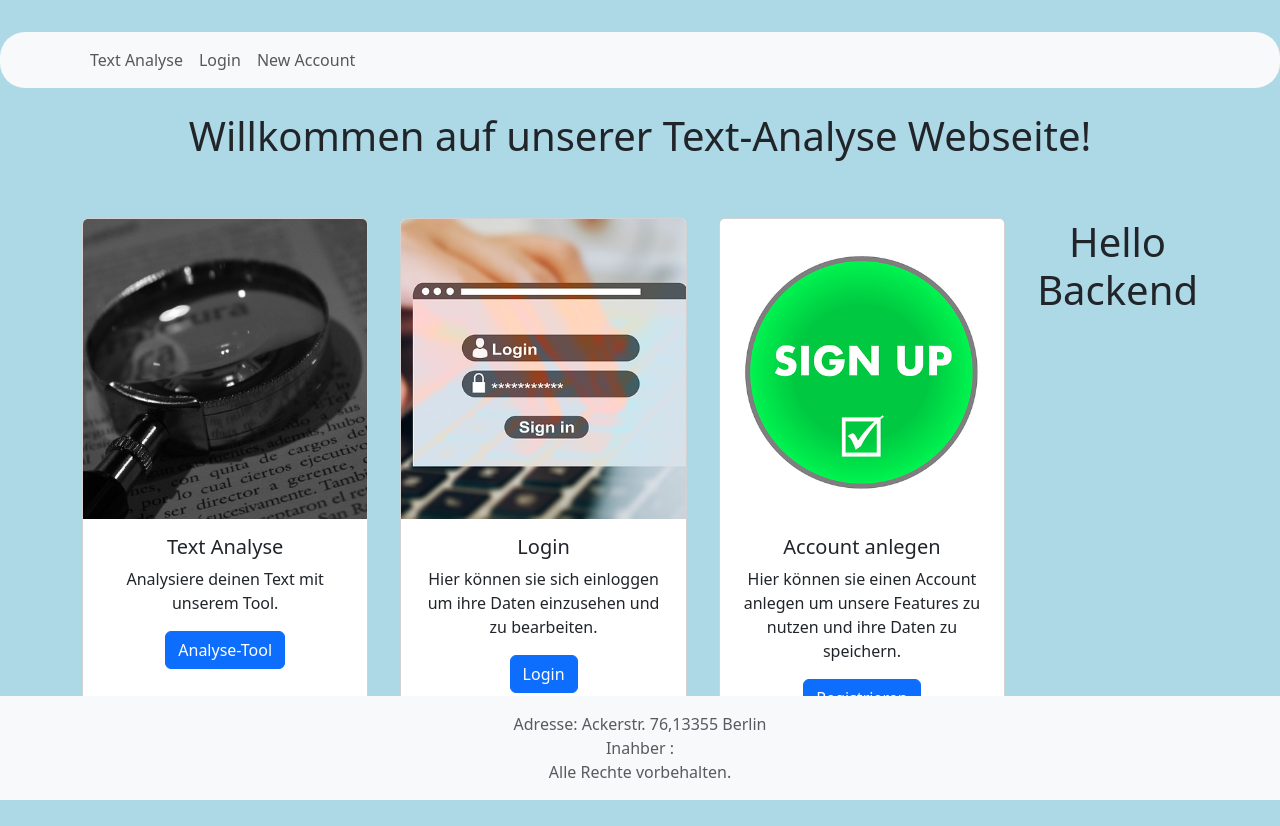
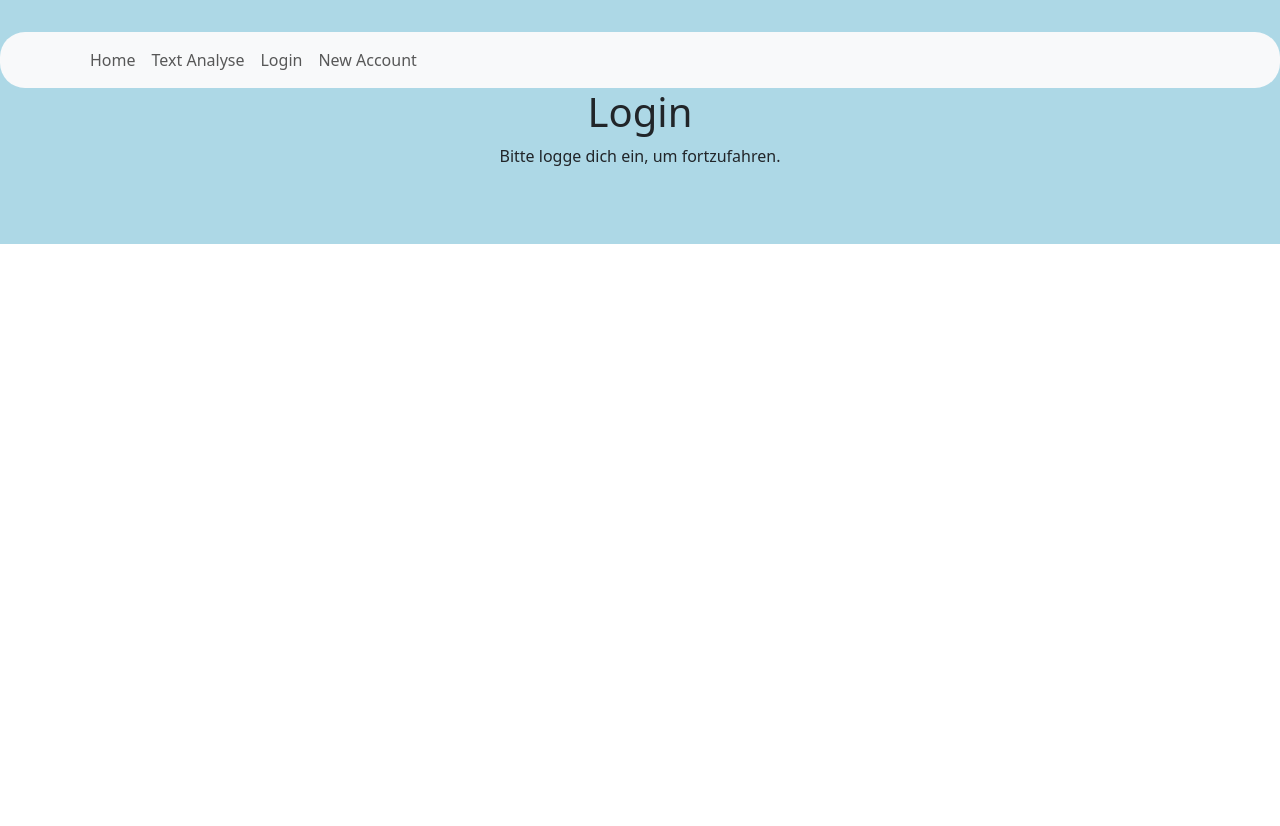
Before and after one commit to bds-cho/ner-webapp, a React (Vite) app in the folder frontend/: page /login in a window 1280 px wide. After the commit the page ends 800 px from the top, so only its background shows below. Built offline with nearby package versions, Linux system fonts and the light colour scheme; no server answers.

Commit message:
more structure + added react router

```diff
--- a/frontend/src/App.jsx
+++ b/frontend/src/App.jsx
@@ -1,36 +1,34 @@
-import React from 'react';
-import './App.css'
-import Navigationbar from './components/navbar'
-import Analyse from './components/analyse'
-import Login_card from './components/login_card'
-import NewACC_card from './components/NewACC_card'
-import Footer from './components/Footer'
+import React from "react";
+import { BrowserRouter, Routes, Route } from "react-router-dom";
 
-import LoginPage from './pages/LoginPage';
-import NewAccountPage from './pages/NewAccountPage';
+import "./App.css";
 
-import {
-  QueryClient,
-  QueryClientProvider,
-} from '@tanstack/react-query'
-import { HelloBackend } from './components/HelloBackend';
+import StartPage from "./pages/StartPage";
+import LoginPage from "./pages/LoginPage";
+import NewAccountPage from "./pages/NewAccountPage";
+import TextAnalysePage from "./pages/TextAnalysePage";
 
-const queryClient = new QueryClient()
+import Navbar from "./components/Navbar";
 
 function App() {
-    return (
-      <QueryClientProvider client={queryClient}>
-        <Navigationbar />
-        <div className="container mt-4">
-          <h1>Willkommen auf unserer Text-Analyse Webseite!</h1>
-          <div className="analyse-container">
-            <Analyse /><Login_card /><NewACC_card /><HelloBackend />
-          </div>
+  return (
+    <BrowserRouter>
+      <Navbar></Navbar>
 
-        </div>
-          <Footer />
-      </QueryClientProvider>
-    );
+      <Routes>
+        <Route path="/" element={<StartPage></StartPage>}></Route>
+        <Route path="/login" element={<LoginPage></LoginPage>}></Route>
+        <Route
+          path="/new-account"
+          element={<NewAccountPage></NewAccountPage>}
+        ></Route>
+        <Route
+          path="/text-analyse"
+          element={<TextAnalysePage></TextAnalysePage>}
+        ></Route>
+      </Routes>
+    </BrowserRouter>
+  );
 }
 
 export default App;
--- a/frontend/src/components/NewACC_card.jsx
+++ /dev/null
@@ -1,21 +0,0 @@
-import React, { Component } from 'react';
-import { Card, Button } from 'react-bootstrap';
-
-class NewACCard extends Component {
-    render() {
-      return (
-        <Card style={{ width: '30rem' }}>
-        <Card.Img variant="top" src="/assets/signup.png" className="custom-card-img"/>
-          <Card.Body>
-            <Card.Title>Account anlegen</Card.Title>
-            <Card.Text>
-              Hier können sie einen Account anlegen um unsere Features zu nutzen und ihre Daten zu speichern.
-            </Card.Text>
-            <Button variant="primary" href="/">Registrieren</Button>
-          </Card.Body>
-        </Card>
-      );
-    }
-  }
-
-  export default NewACCard;
--- a/frontend/src/components/analyse.jsx
+++ /dev/null
@@ -1,19 +0,0 @@
-import React, { Component } from 'react';
-import { Card, Button } from 'react-bootstrap';
-
-class Analyse extends Component {
-  render() {
-    return (
-      <Card style={{ width: '30rem' }}>
-        <Card.Img variant="top" src="/assets/untersuchen.jpg" />
-        <Card.Body>
-          <Card.Title>Text Analyse</Card.Title>
-          <Card.Text>Analysiere deinen Text mit unserem Tool.</Card.Text>
-          <Button variant="primary" href="/">Analyse-Tool</Button>
-        </Card.Body>
-      </Card>
-    );
-  }
-}
-
-export default Analyse;
--- /dev/null
+++ b/frontend/src/components/cards/AnalyseCard.jsx
@@ -0,0 +1,21 @@
+import React, { Component } from "react";
+import { Card, Button } from "react-bootstrap";
+
+class AnalyseCard extends Component {
+  render() {
+    return (
+      <Card style={{ width: "30rem" }}>
+        <Card.Img variant="top" src="/assets/untersuchen.jpg" />
+        <Card.Body>
+          <Card.Title>Text Analyse</Card.Title>
+          <Card.Text>Analysiere deinen Text mit unserem Tool.</Card.Text>
+          <Button variant="primary" href="/text-analyse">
+            Analyse-Tool
+          </Button>
+        </Card.Body>
+      </Card>
+    );
+  }
+}
+
+export default AnalyseCard;
--- /dev/null
+++ b/frontend/src/components/cards/LoginCard.jsx
@@ -0,0 +1,24 @@
+import React, { Component } from "react";
+import { Card, Button } from "react-bootstrap";
+
+class LoginCard extends Component {
+  render() {
+    return (
+      <Card style={{ width: "30rem" }}>
+        <Card.Img variant="top" src="/assets/login.jpg" />
+        <Card.Body>
+          <Card.Title>Login</Card.Title>
+          <Card.Text>
+            Hier können sie sich einloggen um ihre Daten einzusehen und zu
+            bearbeiten.
+          </Card.Text>
+          <Button variant="primary" href="/login">
+            Login
+          </Button>
+        </Card.Body>
+      </Card>
+    );
+  }
+}
+
+export default LoginCard;
--- /dev/null
+++ b/frontend/src/components/cards/NewAccountCard.jsx
@@ -0,0 +1,28 @@
+import React, { Component } from "react";
+import { Card, Button } from "react-bootstrap";
+
+class NewAccountCard extends Component {
+  render() {
+    return (
+      <Card style={{ width: "30rem" }}>
+        <Card.Img
+          variant="top"
+          src="/assets/signup.png"
+          className="custom-card-img"
+        />
+        <Card.Body>
+          <Card.Title>Account anlegen</Card.Title>
+          <Card.Text>
+            Hier können sie einen Account anlegen um unsere Features zu nutzen
+            und ihre Daten zu speichern.
+          </Card.Text>
+          <Button variant="primary" href="/new-account">
+            Registrieren
+          </Button>
+        </Card.Body>
+      </Card>
+    );
+  }
+}
+
+export default NewAccountCard;
--- a/frontend/src/components/login_card.jsx
+++ /dev/null
@@ -1,21 +0,0 @@
-import React, { Component } from 'react';
-import { Card, Button } from 'react-bootstrap';
-
-class Login_card  extends Component {
-  render() {
-    return (
-      <Card style={{ width: '30rem' }}>
-        <Card.Img variant="top" src="/assets/login.jpg" />
-        <Card.Body>
-          <Card.Title>Login</Card.Title>
-          <Card.Text>
-            Hier können sie sich einloggen um ihre Daten einzusehen und zu bearbeiten.
-          </Card.Text>
-          <Button variant="primary" href="/">Login</Button>
-        </Card.Body>
-      </Card>
-    );
-  }
-}
-
-export default Login_card ;
--- a/frontend/src/components/navbar.jsx
+++ b/frontend/src/components/navbar.jsx
@@ -1,18 +1,18 @@
-import React, { Component } from 'react';
-import { Navbar, Nav, Container } from 'react-bootstrap';
+import React, { Component } from "react";
+import { Navbar, Nav, Container } from "react-bootstrap";
 
-class Navigationbar  extends Component {
+class Navigationbar extends Component {
   render() {
     return (
-            <Navbar bg="light" expand="lg" className="custom-rounded-navbar" >
+      <Navbar bg="light" expand="lg" className="custom-rounded-navbar">
         <Container>
           <Navbar.Toggle aria-controls="basic-navbar-nav" />
           <Navbar.Collapse id="basic-navbar-nav">
             <Nav className="me-auto">
-                            <Nav.Link href="/new-account">Text Analyse</Nav.Link>
+              <Nav.Link href="/">Home</Nav.Link>
+              <Nav.Link href="/text-analyse">Text Analyse</Nav.Link>
               <Nav.Link href="/login">Login</Nav.Link>
               <Nav.Link href="/new-account">New Account</Nav.Link>
-
             </Nav>
           </Navbar.Collapse>
         </Container>
@@ -21,4 +21,4 @@ class Navigationbar  extends Component {
   }
 }
 
-export default Navigationbar ;
+export default Navigationbar;
--- /dev/null
+++ b/frontend/src/pages/StartPage.jsx
@@ -0,0 +1,29 @@
+import AnalyseCard from "../components/cards/AnalyseCard";
+import LoginCard from "../components/cards/LoginCard";
+import NewAccountCard from "../components/cards/NewAccountCard";
+
+import Footer from "../components/Footer";
+
+import { QueryClient, QueryClientProvider } from "@tanstack/react-query";
+import { HelloBackend } from "../components/HelloBackend";
+
+const queryClient = new QueryClient();
+
+function StartPage() {
+  return (
+    <QueryClientProvider client={queryClient}>
+      <div className="container mt-4">
+        <h1>Willkommen auf unserer Text-Analyse Webseite!</h1>
+        <div className="analyse-container">
+          <AnalyseCard />
+          <LoginCard />
+          <NewAccountCard />
+          <HelloBackend />
+        </div>
+      </div>
+      <Footer />
+    </QueryClientProvider>
+  );
+}
+
+export default StartPage;
```
Lines whose indentation alone changed are shown as unchanged.
